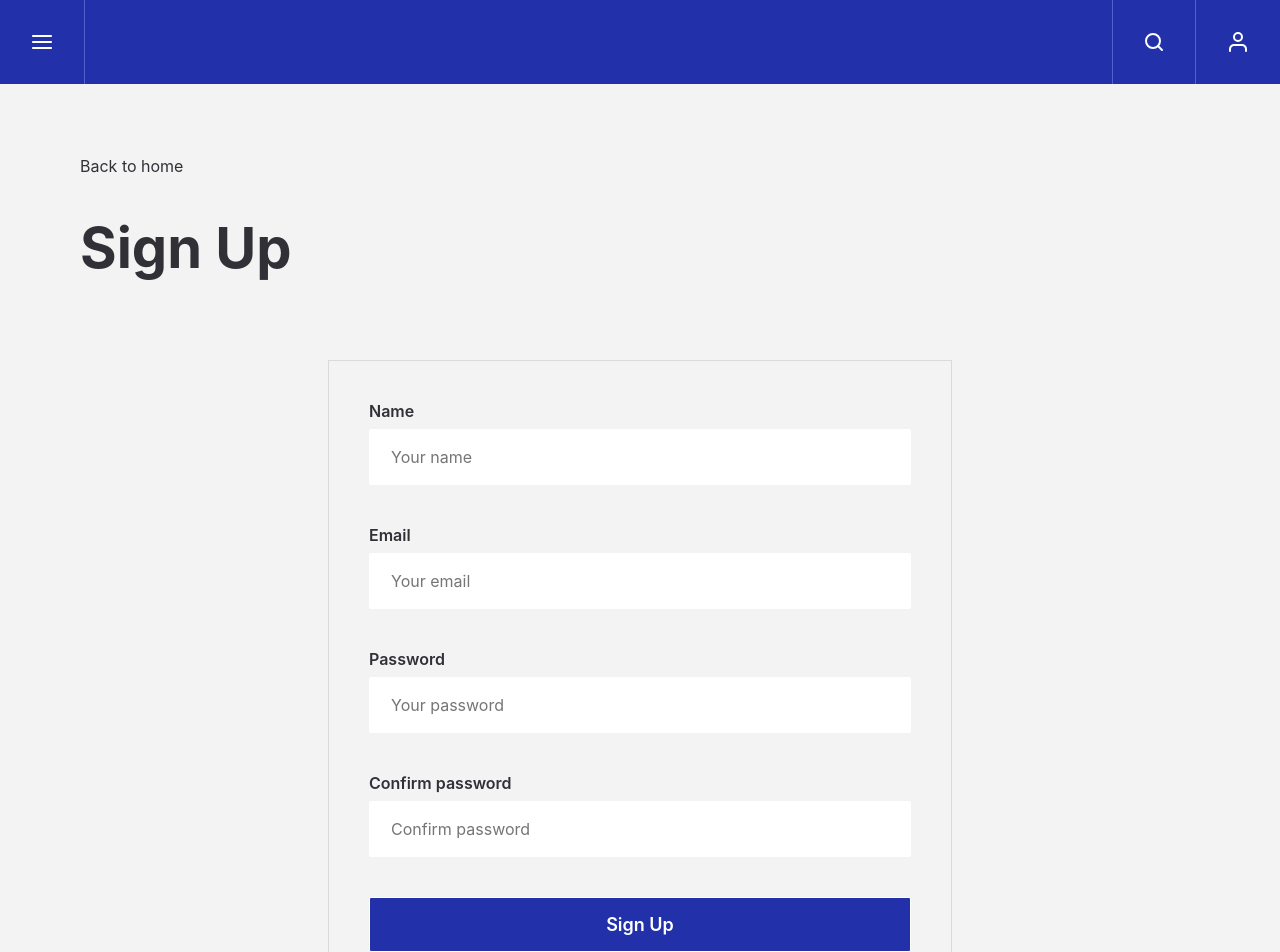
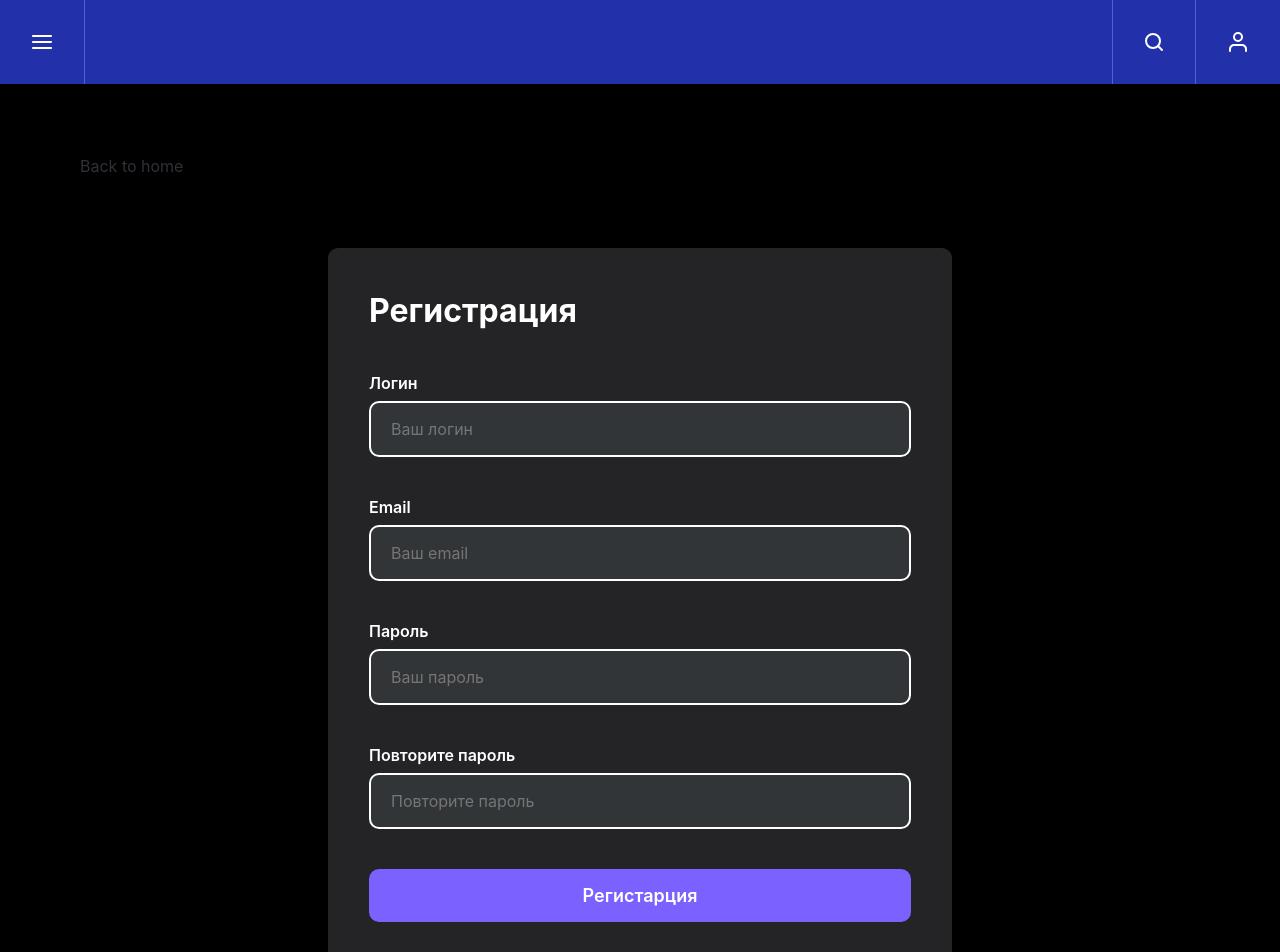
Before and after one commit to DmitryHash/react-experience, a React (Create React App) app: page /sign-up in a window 1280 px wide. Shown: the top 952 px of the page. Built offline with nearby package versions, Linux system fonts and the light colour scheme.

Commit message:
change page Sign Up

```diff
--- a/src/components/Button/Button.scss
+++ b/src/components/Button/Button.scss
@@ -1,19 +1,19 @@
 .button {
     width: 100%;
-    border: 1px solid #fff;
+    border: none;
     font-size: 18px;
     font-weight: 600;
     padding: 16px 32px;
-    border-radius: 2px;
+    border-radius: 10px;
     cursor: pointer;
 
     &.button--primary {
         color: #fff;
-        background-color: #2231aa;
+        background-color: #7B61FF;
 
         &.active {
             &:hover {
-                background-color: #5360cd;
+                background-color: #917CFF;
             }
         }
 
--- a/src/components/Container/Container.scss
+++ b/src/components/Container/Container.scss
@@ -21,6 +21,6 @@
 }
 
 .light {
-    color: #313037;
-    background-color: #F3F3F3;
+    color: #fff;
+    background-color: #000;
 }
--- a/src/components/Input/Input.scss
+++ b/src/components/Input/Input.scss
@@ -13,11 +13,13 @@
         width: 100%;
         height: 56px;
         padding: 0 20px;
-        border-radius: 2px;
+        border-radius: 10px;
         border: 2px solid #fff;
         outline: none;
         font-size: 16px;
         font-weight: 400;
+        background-color: #323537;
+        color: #fff;
 
         &:focus {
             border-color: #dadada;
--- a/src/index.scss
+++ b/src/index.scss
@@ -1,6 +1,6 @@
 body {
   height: 100%;
-  background-color: #F3F3F3;
+  background-color: #000000;
   margin: 0;
   font-family: 'Inter', sans-serif;
   -webkit-font-smoothing: antialiased;
--- a/src/pages/SignUpPage/SignUpPage.scss
+++ b/src/pages/SignUpPage/SignUpPage.scss
@@ -1,14 +1,17 @@
 
 .sign-up {
+    background: url();
 
     &__form {
         margin: 72px auto 0;
         max-width: 624px;
-        border: 1px solid #DADADA;
+        border: 1px solid transparent;
         padding: 40px;
         display: flex;
         flex-direction: column;
         row-gap: 40px;
+        background-color: #242426;
+        border-radius: 10px;
 
         &-description {
             text-align: center;
--- a/src/pages/SignUpPage/SignUpPage.tsx
+++ b/src/pages/SignUpPage/SignUpPage.tsx
@@ -59,23 +59,23 @@ export const SignUpPage: FC = () => {
         }
 
         if (!username) {
-            newErrors.username = 'Name is required';
+            newErrors.username = 'Введите логин';
         }
         if (!email) {
-            newErrors.email = 'Email is required';
+            newErrors.email = 'Введите Email';
         } else if (!/\S+@\S+\.\S+/.test(email)) {
-            newErrors.email = 'Email is invalid';
+            newErrors.email = 'Email недействителен';
         }
         if (!password) {
-            newErrors.password = 'Password is required';
+            newErrors.password = 'Введите пароль';
         }  else if (password.length < 6) {
-            newErrors.password = 'Password must be at least 6 characters long';
+            newErrors.password = 'Пароль должен содержать не менее 6 символов';
           }
         if (!confirmPassword) {
-            newErrors.confirmPassword = 'Confirm password is required';
+            newErrors.confirmPassword = 'Повторите пароль';
         } else if (password !== confirmPassword) {
-            newErrors.confirmPassword = 'Passwords do not match';
-            newErrors.password = 'Passwords do not match';
+            newErrors.confirmPassword = 'Пароли не совпадают';
+            newErrors.password = 'Пароли не совпадают';
         }
 
         let isValid = Object.values(newErrors).every(error => error === '');
@@ -99,41 +99,41 @@ export const SignUpPage: FC = () => {
     return (
         <div className='sign-up'>
             <Breadcrumbs path={[createBackToHomePath]} />
-            <Typography content='Sign Up' type='H1'/>
             <form className='sign-up__form'>
+            <Typography content='Регистрация' type='H2'/>
                 <Input
-                    title='Name'
-                    placeholder='Your name'
+                    title='Логин'
+                    placeholder='Ваш логин'
                     value={username}
                     handleChange={handleChangeName}
                     errorMessage={errors.username}
                 />
                 <Input
                     title='Email'
-                    placeholder='Your email'
+                    placeholder='Ваш email'
                     value={email}
                     handleChange={handleChangeEmail}
                     errorMessage={errors.email}
                 />
                 <Input
-                    title='Password'
-                    placeholder='Your password'
+                    title='Пароль'
+                    placeholder='Ваш пароль'
                     value={password}
                     handleChange={handleChangePassword}
                     errorMessage={errors.password}
                 />
                 <Input
-                    title='Confirm password'
-                    placeholder='Confirm password'
+                    title='Повторите пароль'
+                    placeholder='Повторите пароль'
                     value={confirmPassword}
                     handleChange={handleChangeConfirmPassword}
                     errorMessage={errors.confirmPassword}
                 />
-                <Button content='Sign Up' onClick={handleSubmit} type='primary' />
+                <Button content='Регистарция' onClick={handleSubmit} type='primary' />
                 <p className='sign-up__form-description'>
-                    Already have an account? {' '}
+                    Уже есть аккаунт? {' '}
                 <Link to='/sign-in' className='sign-up__form-link'>
-                    Sign In
+                    Войти
                 </Link>
                 </p>
             </form>
```
